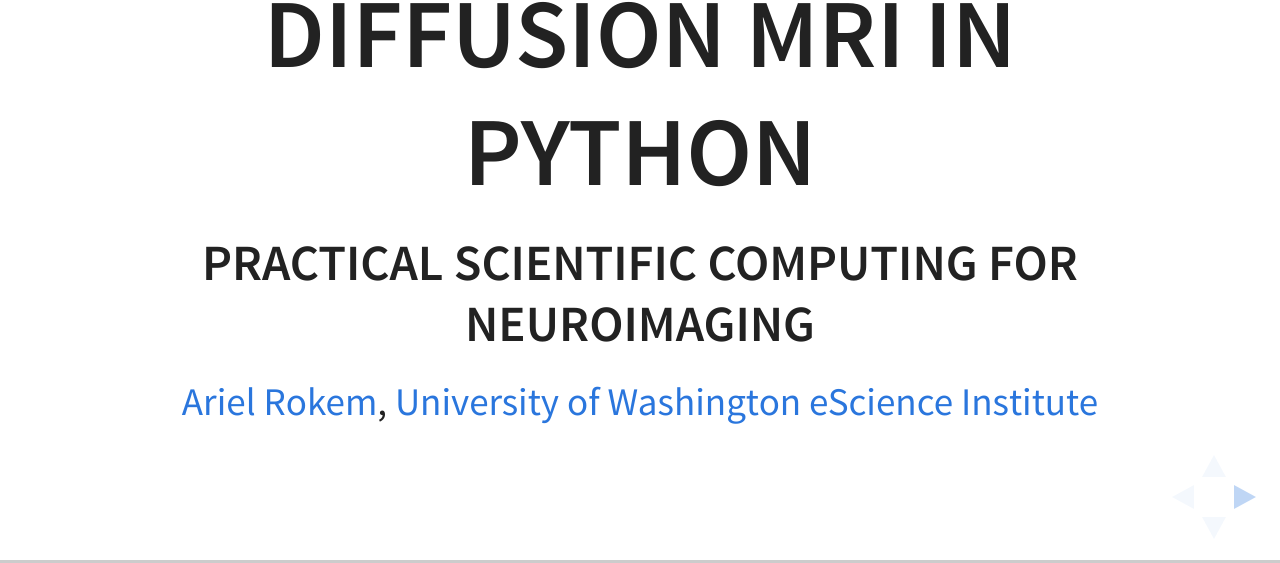
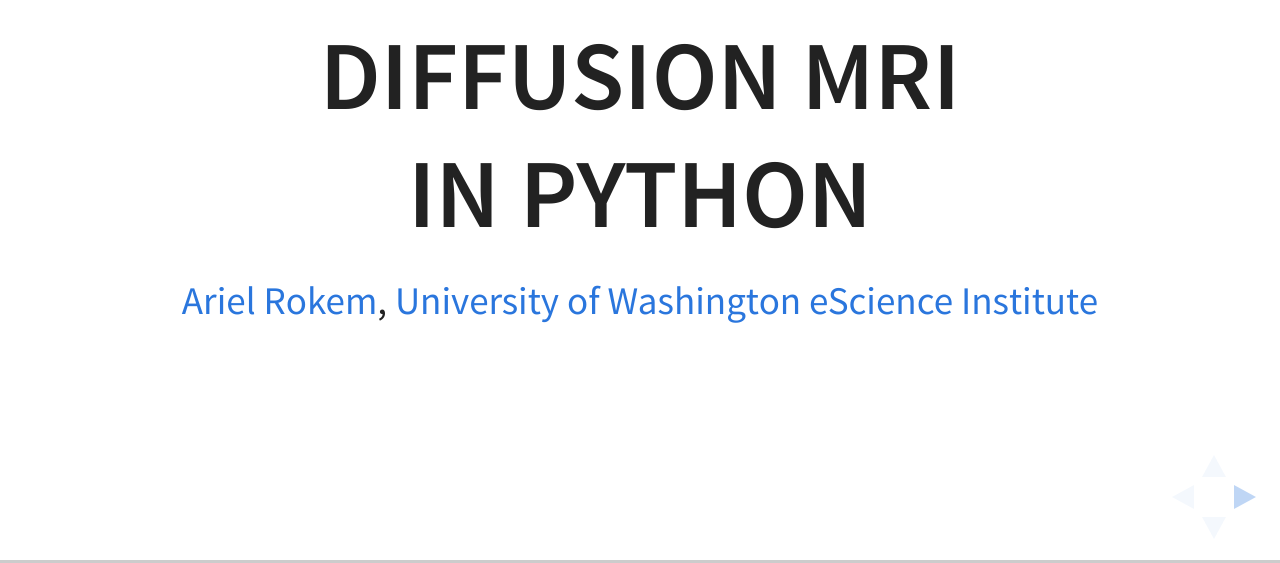
Before and after one commit to arokem/2017-ohbm-dipy-slides, a plain HTML site: page index.html in a window 1280 px wide. Shown: the part 237-800 px from the top of the page. Drawn offline with nearby package versions, Linux system fonts and the light colour scheme; files that its build step writes are made by us from their sources.

Commit message:
No need for that subtitle.

```diff
--- a/index.html
+++ b/index.html
@@ -40,8 +40,7 @@
 			<div class="slides">
 				<section>
 					<img src="images/dipy-logo.png" alt="DIPY logo" align="middle" style="background:none; border:none; box-shadow:none;">
-					<h1>Diffusion MRI in Python</h1>
-					<h3>Practical scientific computing for neuroimaging</h3>
+					<h1>Diffusion MRI <br>in Python</h1>
 					<p><a href="http://arokem.org">Ariel Rokem</a>, <a href="http://escience.washington.edu">University of Washington eScience Institute</a> </p>
 					<p class="fragment"> Follow along at <t><a href="http://tinyurl.com/ohbm2015-dipy">http://tinyurl.com/ohbm2015-dipy</t></a></p>
 				</section>
```
Also changed, not shown: 1 other file.
